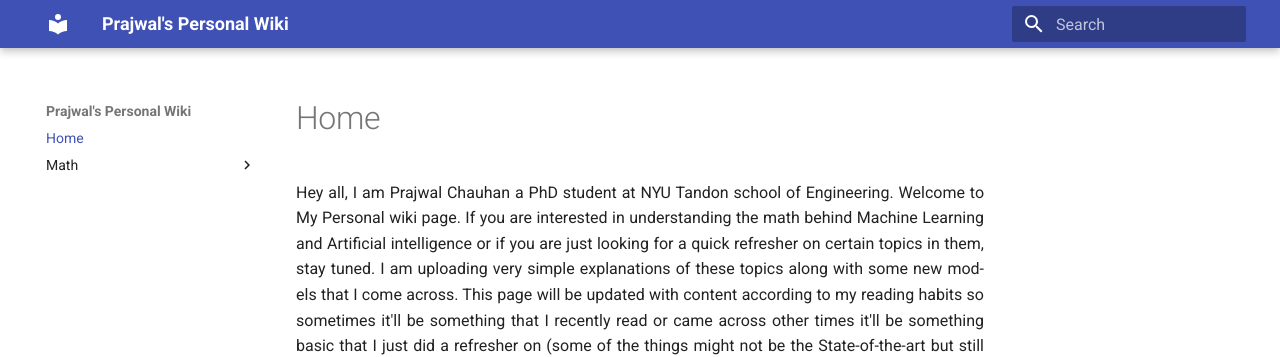
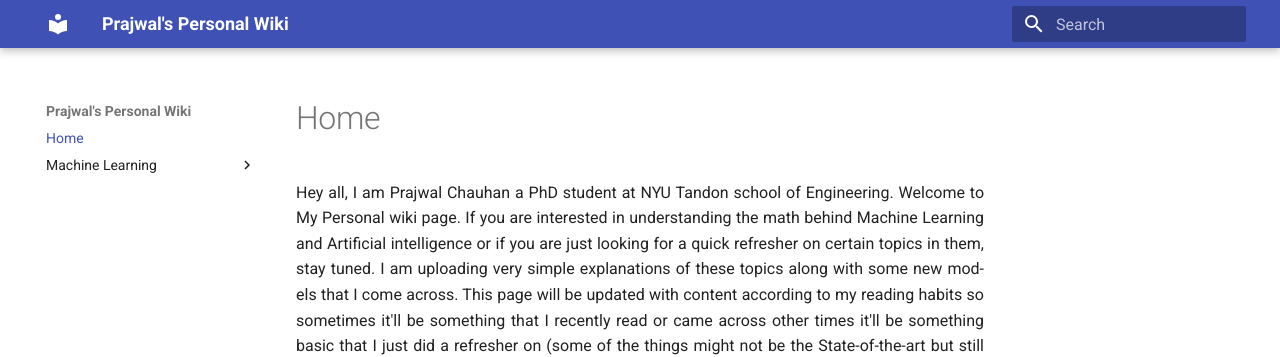
Before and after one commit to pj1911/my-wiki, an MkDocs documentation site: the page built from docs/index.md, in a window 1280 px wide. Shown: the top 357 px of the page. Built offline with MkDocs 1.6.1 and Material for MkDocs 9.7.7, drawn with Linux system fonts in a browser that asks for light colours.

Commit message:
Update mkdocs.yml

```diff
--- a/mkdocs.yml
+++ b/mkdocs.yml
@@ -5,7 +5,7 @@ theme:
 
 nav:
   - Home: index.md
-  - Math:
+  - Machine Learning:
       - Linear Regression: linearRegression.md
 
 
```
